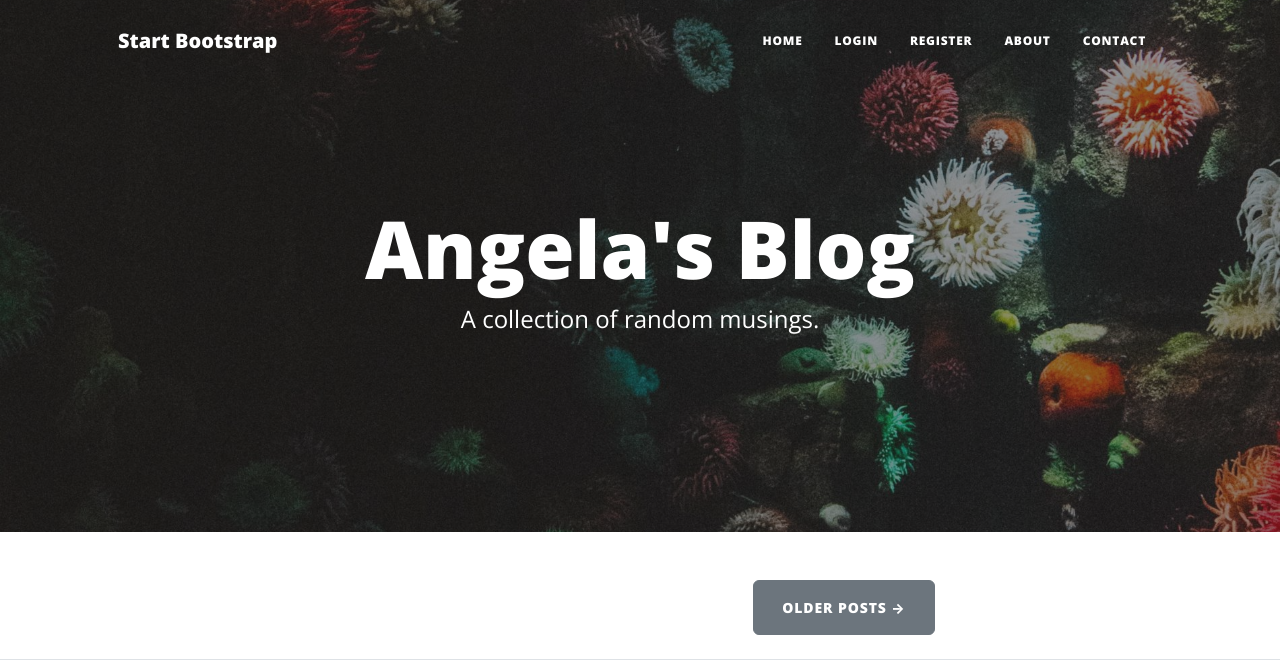
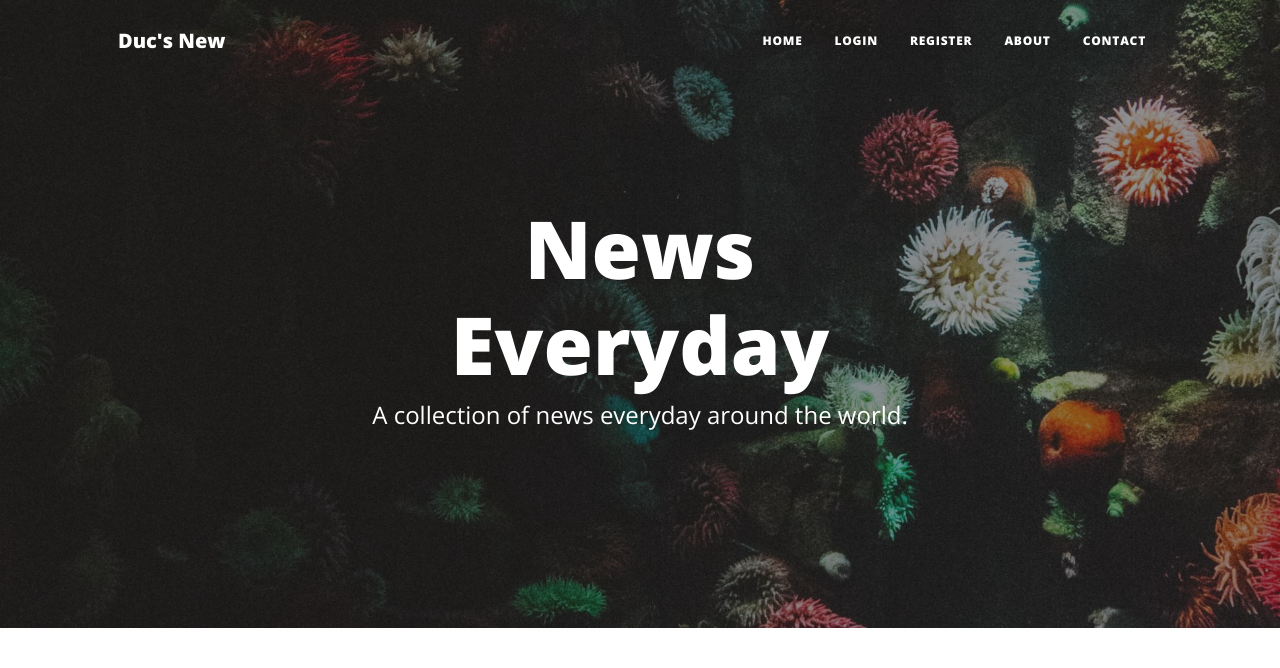
Before and after one commit to tundut/Blog_With_User, a Flask app: page / in a window 1280 px wide. Shown: the top 668 px of the page. Run offline with Flask 3, Linux system fonts and the light colour scheme; data that the repository does not hold is empty; some libraries are stand-ins or nearby versions.

Commit message:
change the name of the app

```diff
--- a/templates/header.html
+++ b/templates/header.html
@@ -44,7 +44,7 @@
     <!-- Navigation-->
     <nav class="navbar navbar-expand-lg navbar-light" id="mainNav">
       <div class="container px-4 px-lg-5">
-        <a class="navbar-brand" href="/">Start Bootstrap</a>
+        <a class="navbar-brand" href="/">Duc's New</a>
         <button
           class="navbar-toggler"
           type="button"
--- a/templates/index.html
+++ b/templates/index.html
@@ -9,8 +9,8 @@
     <div class="row gx-4 gx-lg-5 justify-content-center">
       <div class="col-md-10 col-lg-8 col-xl-7">
         <div class="site-heading">
-          <h1>Angela's Blog</h1>
-          <span class="subheading">A collection of random musings.</span>
+          <h1>News Everyday</h1>
+          <span class="subheading">A collection of news everyday around the world.</span>
         </div>
       </div>
     </div>
```
